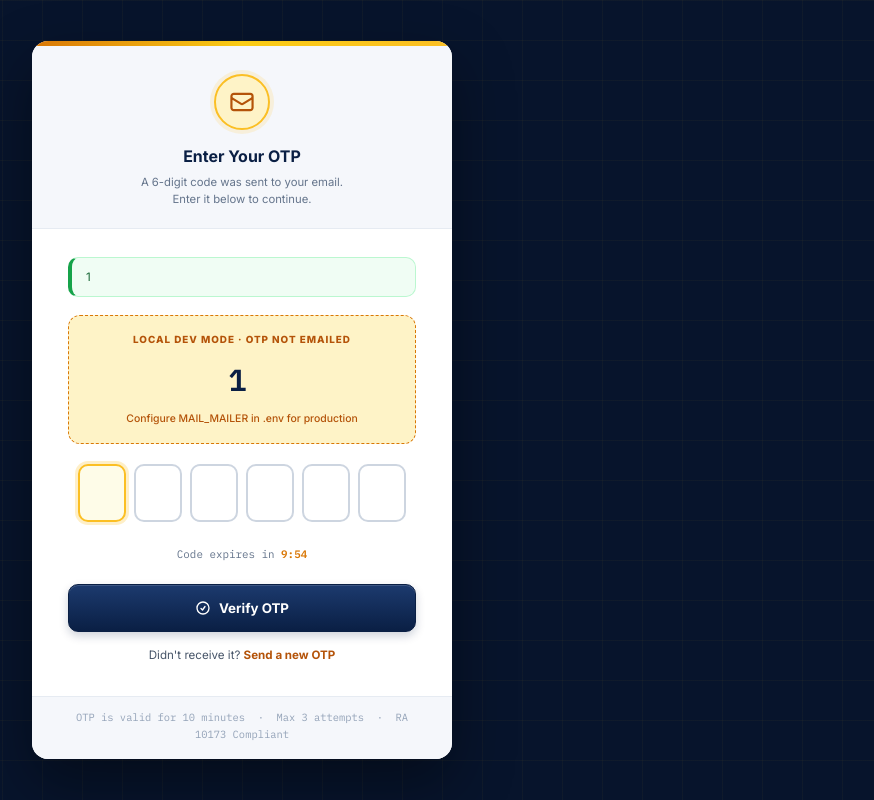
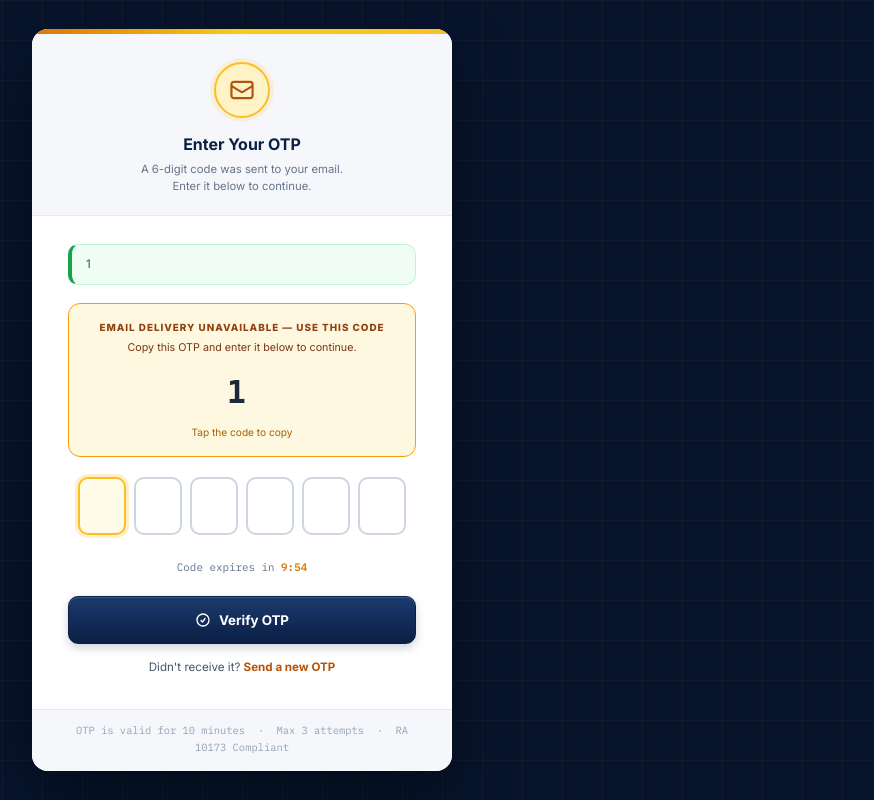
Before and after one commit to Sulmanbo/capstone, a Laravel app: template resources/views/auth/verify-otp.blade.php in a window 1280 px wide. Shown: the whole page, without its empty margins (398-1272 px from the left). Run offline with Laravel 12, Linux system fonts and the light colour scheme; the template is opened without the code that fills it, so the values that code supplies are empty; the visitor is signed in with stand-in values (Sample User, id 1); parts of the project's set-up code (start-up, migrations or seed data) failed here and were passed over.

Commit message:
Show OTP on-screen when email delivery is unavailable
When MAIL_MAILER=log or SMTP sending fails (e.g. no .env configured),
the OTP is now always stored in session and displayed on the verify page
so users can still complete password recovery. The on-screen notice is
updated from 'LOCAL DEV MODE' to a user-friendly 'email unavailable'
message with click-to-copy. Configure MAIL_MAILER in .env to switch
to real email delivery.

https://claude.ai/code/session_01MCSyDMx7YApfbst56KVxNy

```diff
--- a/resources/views/auth/verify-otp.blade.php
+++ b/resources/views/auth/verify-otp.blade.php
@@ -199,16 +199,19 @@
     @endif
 
     @if(session('dev_otp'))
-    <div style="background:var(--yellow-tint);border:1.5px dashed var(--yellow-dark);border-radius:12px;padding:16px 18px;margin-bottom:20px;text-align:center;">
-      <div style="font-size:.68rem;font-weight:800;text-transform:uppercase;letter-spacing:.1em;color:var(--yellow-deep);margin-bottom:8px;">
-        LOCAL DEV MODE &middot; OTP not emailed
+    <div style="background:#fff8e1;border:1.5px solid #f59e0b;border-radius:12px;padding:16px 18px;margin-bottom:20px;text-align:center;">
+      <div style="font-size:.68rem;font-weight:800;text-transform:uppercase;letter-spacing:.1em;color:#92400e;margin-bottom:4px;">
+        Email delivery unavailable — use this code
       </div>
-      <div style="font-size:2.1rem;font-weight:900;font-family:var(--font-mono);letter-spacing:.3em;color:var(--navy);">
+      <div style="font-size:.74rem;color:#78350f;margin-bottom:10px;">
+        Copy this OTP and enter it below to continue.
+      </div>
+      <div style="font-size:2.2rem;font-weight:900;font-family:monospace;letter-spacing:.35em;color:#1e293b;cursor:pointer;"
+           title="Click to copy"
+           onclick="navigator.clipboard.writeText('{{ session('dev_otp') }}').then(()=>this.style.color='#059669')">
         {{ session('dev_otp') }}
       </div>
-      <div style="font-size:.72rem;color:var(--yellow-deep);margin-top:6px;font-weight:500;">
-        Configure MAIL_MAILER in .env for production
-      </div>
+      <div style="font-size:.7rem;color:#a16207;margin-top:6px;">Tap the code to copy</div>
     </div>
     @endif
 
```
Also changed, not shown: app/Http/Controllers/Auth/PasswordRecoveryController.php (+11 -12 lines).
